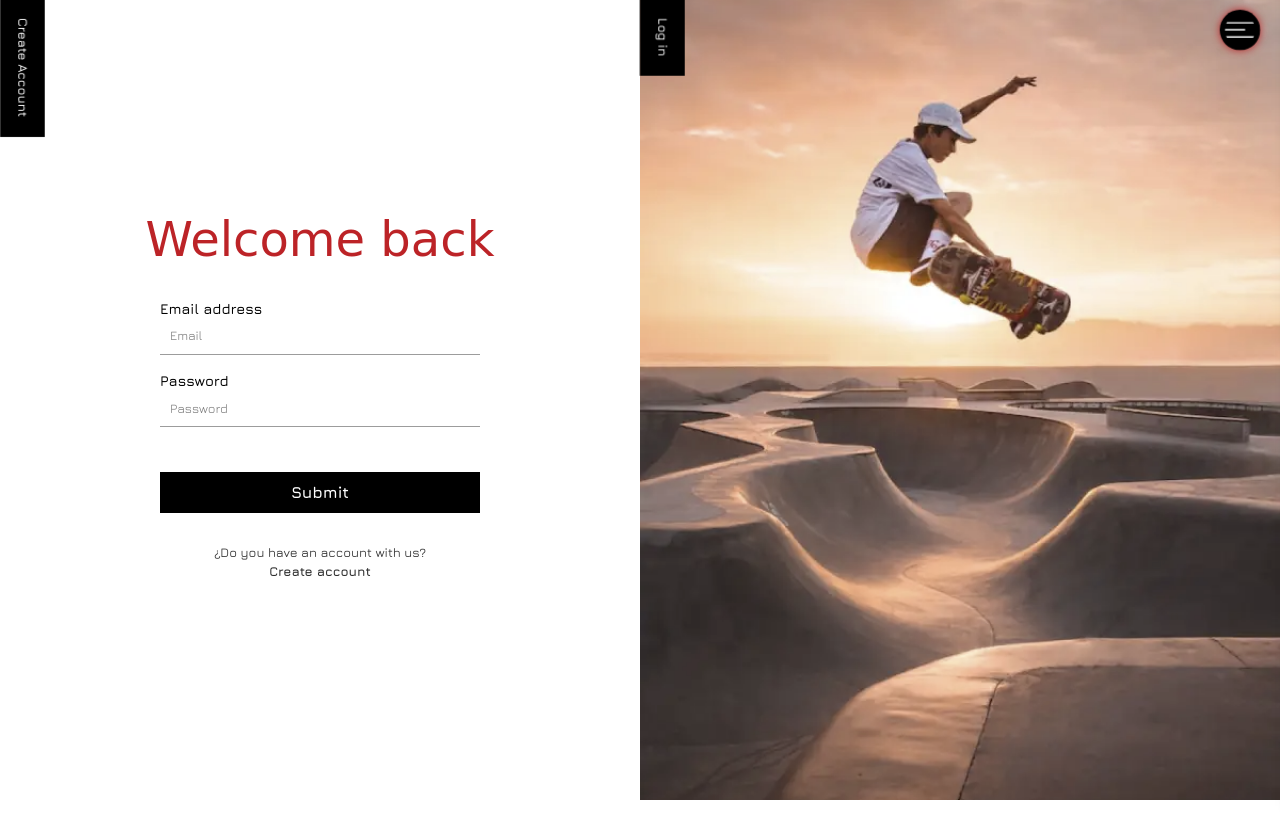
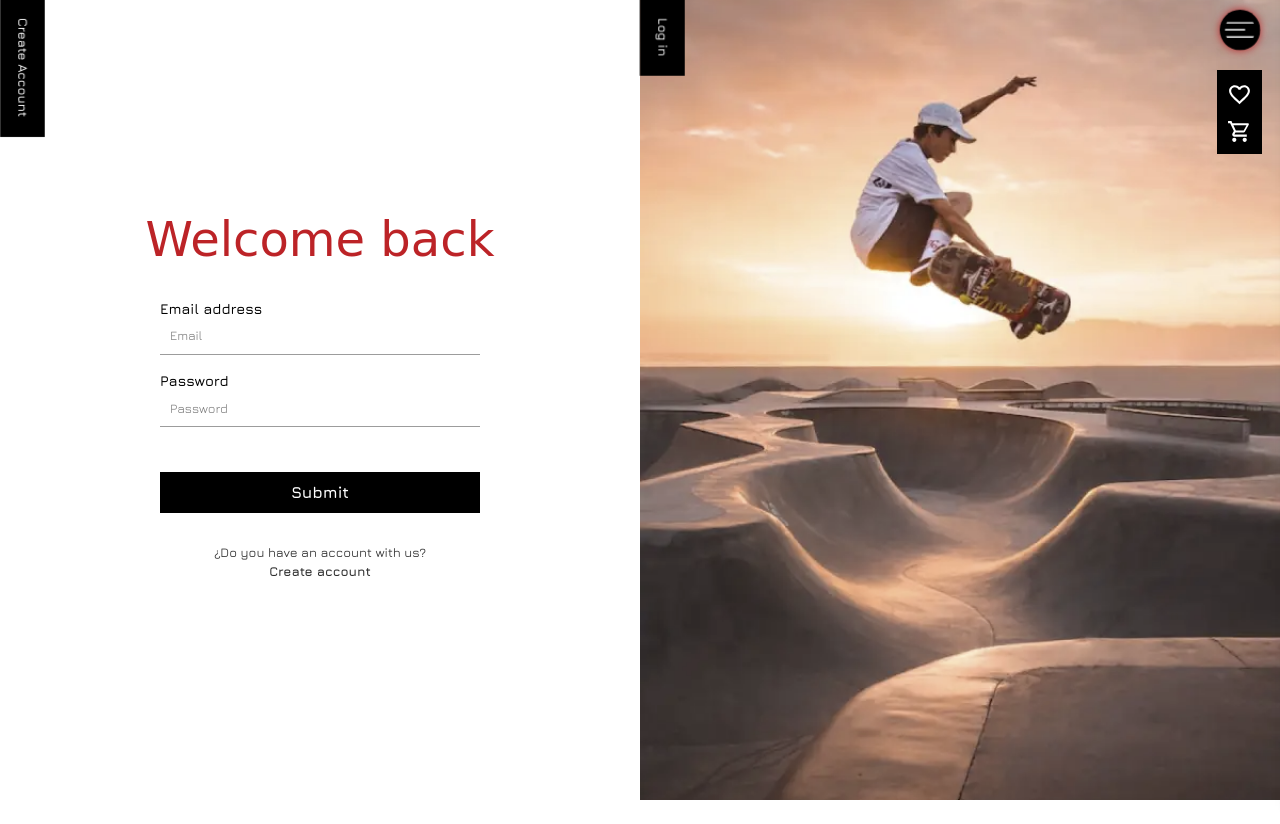
Before and after one commit to DIGORACCOON4279/TagBreakaLeg, a website: page index.html in a window 1280 px wide. Drawn offline with nearby package versions, Linux system fonts and the light colour scheme; a web font is replaced by a local one.

Commit message:
Making Shopping Cart & Wishlist Icon

```diff
--- a/index.html
+++ b/index.html
@@ -64,10 +64,11 @@
                     <li><a href="https://co.pinterest.com/" target="_blank" class="item"><img src="img/pinterest.svg" alt="" class="itemSocial"></a></li>
                 </ul>
             </section>
+        </nav>
 
         <!-- Menu icons -->
 
-            <section class="menuIcons">
+        <nav class="menuIcons">
             <ul>
                 <li>
                     <label for="wishlistSide" class="wishHeadLine">
@@ -80,9 +81,8 @@
                     </label>
                 </li>
             </ul>
-            </section>
+        </nav>
 
-        </nav>
     </header>
 
     <main class="container">
--- a/scss/_sign_In.scss
+++ b/scss/_sign_In.scss
@@ -326,7 +326,6 @@ body{
 .headerSignIn{
     width:20vw;
     height: 100vh;
-
     // right:0%;
     // width:20vw;
     // height: 100vh;
@@ -371,46 +370,44 @@ body{
             }
         }
     }
+    .menuIcons{
+        position: fixed;
+        top:70px;
+        right:18px;
+        z-index: 10;
+        transition: transform 0.3s ease-in-out;
+        ul{
+            width:45px;
+            height:auto;
+            padding: 5px 0px;
+            background-color: #000000;
+            display: flex;
+            flex-direction: column;
+            justify-content: center;
+            align-items: center;
+            li{
+                list-style-type: none;
+                padding: 5px 0px;
+                .wishHeadLine, .cartShop{
+                    .wishlistIcon, .cartIcon{
+                        cursor: pointer;
+                        transform: scale(100%);
+                        transition: transform 0.3s ease-in-out;
+                        &:hover{
+                            transform: scale(120%);
+                            filter:drop-shadow(0 0 10px #696061);
+                        }
+                    }
+                }
+            }
+        }
+    }
     #menuSide{
         display: flex;
         &:checked ~ .menuSide{
             transform: translate(-225%);
         }
     }
-    // .menuIcons{
-    //     ul{
-    //         display: flex;
-    //         flex-direction: row;
-    //         margin: 0px;
-    //         li{
-    //             list-style-type: none;
-    //             a{
-    //                 padding: 0px 5px;
-    //                 .icon{
-    //                     cursor: pointer;
-    //                     transform: scale(100%);
-    //                     transition: transform 0.3s ease-in-out;
-    //                     &:hover{
-    //                         transform: scale(120%);
-    //                         filter:drop-shadow(0 0 10px #696061);
-    //                     }
-    //                 }
-    //             }
-    //         }
-    //         .wishHeadLine, .cartShop{
-    //             .wishlistIcon, .cartIcon{
-    //                 cursor: pointer;
-    //                 margin: 0px 5px;
-    //                 transform: scale(100%);
-    //                 transition: transform 0.3s ease-in-out;
-    //                 &:hover{
-    //                     transform: scale(120%);
-    //                     filter:drop-shadow(0 0 10px #696061);
-    //                 }
-    //             }
-    //         }
-    //     }
-    // }
     .menuSide{
         width:20vw;
         height: 100vh;
@@ -542,12 +539,6 @@ body{
                 }
             }
         }
-    }
-}
-#cart{
-    display: none;
-    &:checked ~ .sectionShop{
-        transform:translate(0%);
     }
 }
 
```
Also changed, not shown: css/main.css, 1 other file. Lines whose indentation alone changed are shown as unchanged.
